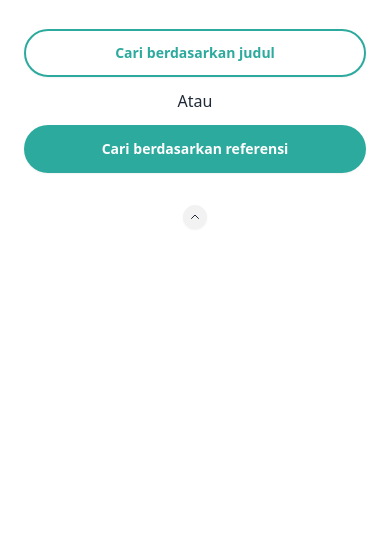
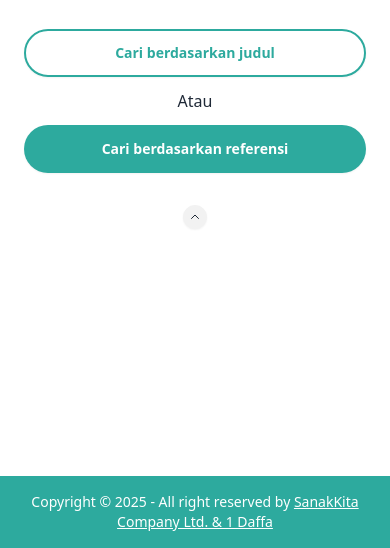
Before and after one commit to kkeshiian/SiMovie, a website: page index.html in a window 390 px wide. Shown: the part 296-844 px from the top of the page. Drawn offline with nearby package versions, Linux system fonts and the light colour scheme; no server answers.

Commit message:
revisi responsive

```diff
--- a/index.html
+++ b/index.html
@@ -112,7 +112,8 @@
       </div>
 
       <footer
-        class="footer text-white sm:footer-horizontal footer-center bg-[#2DAA9E] text-base-content p-4 bottom-0"
+        class="footer text-white sm:footer-horizontal footer-center bg-[#2DAA9E] text-base-content p-4 fixed bottom-0"
+        style="z-index: 50"
       >
         <aside>
           <p>
```
